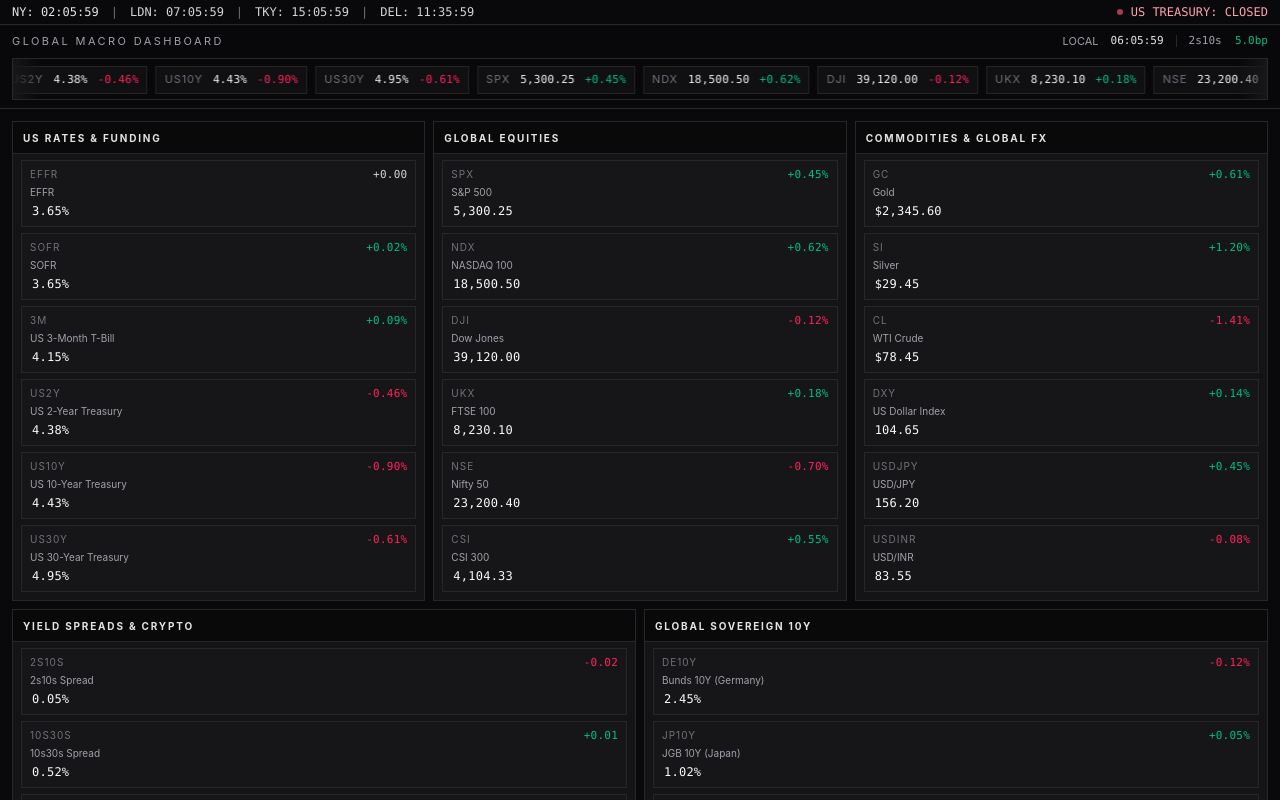
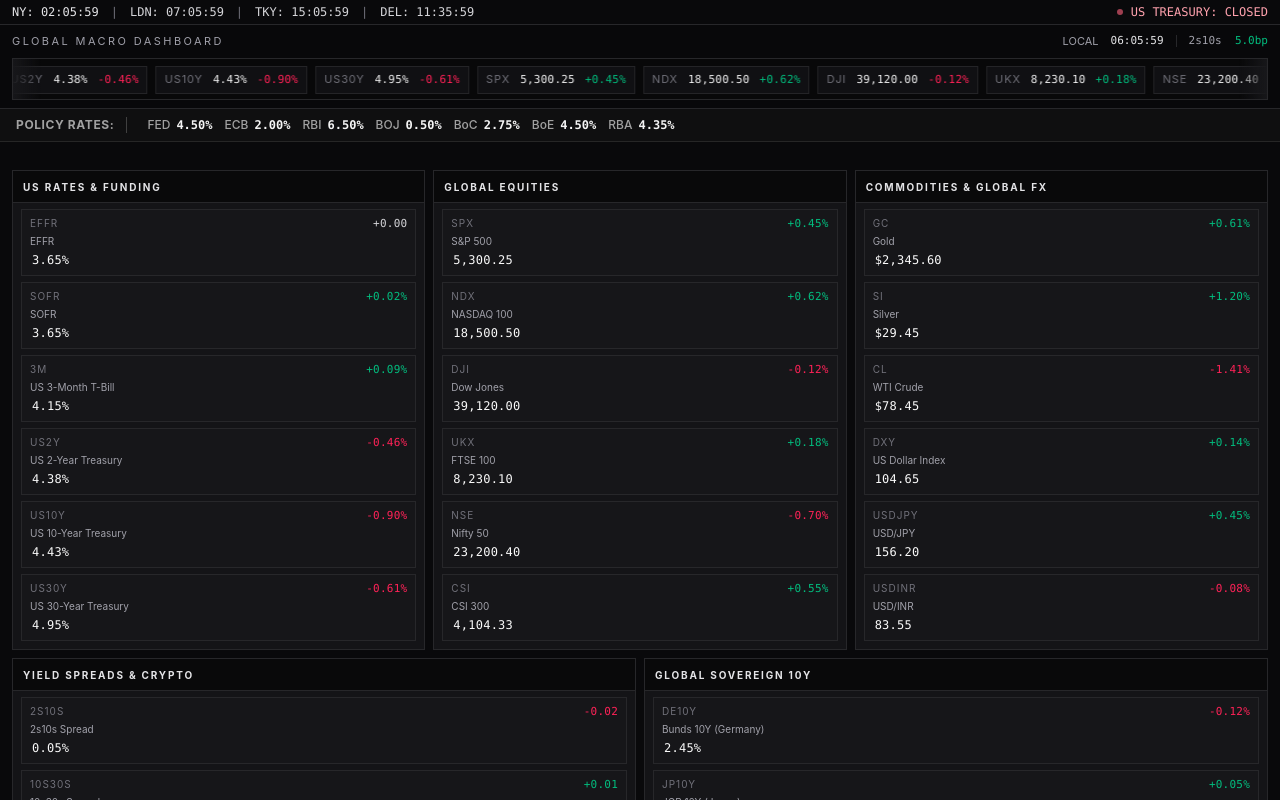
Before and after one commit to shashwatp98/Macro-Dashboard_P1, a SvelteKit app: page / in a window 1280 px wide. Shown: the top 800 px of the page. Built offline with nearby package versions, Linux system fonts and the light colour scheme; no server answers.

Commit message:
Added Policy Rates

```diff
--- a/src/routes/+page.server.ts
+++ b/src/routes/+page.server.ts
@@ -18,6 +18,24 @@
 	'TVC:JP10Y',
 	'TVC:AU10Y'
 ] as const;
+
+const TV_CB_QUOTE_SYMBOLS =
+	'ECONOMICS:USINTR,ECONOMICS:EUINTR,ECONOMICS:ININTR,ECONOMICS:JPINTR,ECONOMICS:CAINTR,ECONOMICS:GBINTR,ECONOMICS:AUINTR';
+
+const TV_CB_QUOTES_URL = `https://widgets.tradingview.com/api/v1/quotes?symbols=${TV_CB_QUOTE_SYMBOLS}`;
+
+const CB_SYMBOL_SUFFIX_TO_KEY: Record<
+	'USINTR' | 'EUINTR' | 'ININTR' | 'JPINTR' | 'CAINTR' | 'GBINTR' | 'AUINTR',
+	keyof CentralBanks
+> = {
+	USINTR: 'us',
+	EUINTR: 'eu',
+	ININTR: 'in',
+	JPINTR: 'jp',
+	CAINTR: 'ca',
+	GBINTR: 'gb',
+	AUINTR: 'au'
+};
 
 type MacroPayloadKey = 'uscpi' | 'uscpicore' | 'uspce' | 'usnfp' | 'usur' | 'usgdp';
 
@@ -102,6 +120,16 @@
 	changeFromPrior: number;
 	forecast: number;
 	status: MacroStatus;
+};
+
+export type CentralBanks = {
+	us: number;
+	eu: number;
+	in: number;
+	jp: number;
+	ca: number;
+	gb: number;
+	au: number;
 };
 
 type YahooChartMeta = {
@@ -252,6 +280,71 @@
 	spread2s10s: { price: 0.05, change: -0.02 },
 	spread10s30s: { price: 0.52, change: 0.01 },
 	...OFFICIAL_MACRO_2026
+};
+
+const FALLBACK_CENTRAL_BANKS: CentralBanks = {
+	us: 4.5,
+	eu: 2.0,
+	in: 6.5,
+	jp: 0.5,
+	ca: 2.75,
+	gb: 4.5,
+	au: 4.35
+};
+
+type TvWidgetQuoteValue = number | { lp?: number; [key: string]: unknown };
+
+type TvWidgetQuotesResponse = {
+	results?: Array<{
+		s?: string;
+		v?: TvWidgetQuoteValue;
+	}>;
+};
+
+const parseCbQuoteRate = (value: TvWidgetQuoteValue | undefined): number | null => {
+	if (typeof value === 'number' && Number.isFinite(value)) {
+		return value;
+	}
+
+	if (value && typeof value === 'object' && typeof value.lp === 'number' && Number.isFinite(value.lp)) {
+		return value.lp;
+	}
+
+	return null;
+};
+
+const fetchCentralBankRates = async (): Promise<CentralBanks> => {
+	const rates: CentralBanks = { ...FALLBACK_CENTRAL_BANKS };
+
+	const cbResponse = await fetch(TV_CB_QUOTES_URL, {
+		headers: TV_FETCH_HEADERS,
+		signal: AbortSignal.timeout(FETCH_TIMEOUT_MS)
+	});
+
+	if (!cbResponse.ok) {
+		throw new Error(`TradingView CB quotes responded with ${cbResponse.status}`);
+	}
+
+	const json = (await cbResponse.json()) as TvWidgetQuotesResponse;
+
+	for (const entry of json.results ?? []) {
+		const suffix = entry.s?.split(':')[1] as keyof typeof CB_SYMBOL_SUFFIX_TO_KEY | undefined;
+		if (!suffix) {
+			continue;
+		}
+
+		const key = CB_SYMBOL_SUFFIX_TO_KEY[suffix];
+		if (!key) {
+			continue;
+		}
+
+		const rate = parseCbQuoteRate(entry.v);
+		if (rate !== null) {
+			rates[key] = rate;
+		}
+	}
+
+	return rates;
 };
 
 const TV_FETCH_HEADERS = {
@@ -631,6 +724,14 @@
 
 	applyYieldSpreads(payload);
 
+	let centralBanks: CentralBanks = { ...FALLBACK_CENTRAL_BANKS };
+
+	try {
+		centralBanks = await fetchCentralBankRates();
+	} catch (error) {
+		console.error('TradingView CB Quotes Fetch Failed:', error);
+	}
+
 	console.log('SUCCESS! Macro Data:', {
 		btc: payload.liveBitcoin,
 		effr: payload.effr,
@@ -642,5 +743,5 @@
 		de10y: payload.de10y
 	});
 
-	return payload;
+	return { ...payload, centralBanks };
 };
--- a/src/routes/+page.svelte
+++ b/src/routes/+page.svelte
@@ -728,6 +728,44 @@
 					</div>
 				</div>
 			</div>
+		</div>
+	</div>
+
+	<div
+		class="w-full flex flex-wrap items-center gap-3 bg-neutral-900/50 border-b border-neutral-800 p-2 px-4 mb-4"
+		aria-label="Global policy rates"
+	>
+		<span
+			class="text-xs font-bold uppercase tracking-wider text-neutral-400 mr-2 border-r border-neutral-700 pr-3"
+			>POLICY RATES:</span
+		>
+		<div class="flex items-center gap-1.5 text-xs">
+			<span class="text-neutral-400 font-medium">FED</span>
+			<span class="font-mono font-bold text-neutral-100">{data.centralBanks.us.toFixed(2)}%</span>
+		</div>
+		<div class="flex items-center gap-1.5 text-xs">
+			<span class="text-neutral-400 font-medium">ECB</span>
+			<span class="font-mono font-bold text-neutral-100">{data.centralBanks.eu.toFixed(2)}%</span>
+		</div>
+		<div class="flex items-center gap-1.5 text-xs">
+			<span class="text-neutral-400 font-medium">RBI</span>
+			<span class="font-mono font-bold text-neutral-100">{data.centralBanks.in.toFixed(2)}%</span>
+		</div>
+		<div class="flex items-center gap-1.5 text-xs">
+			<span class="text-neutral-400 font-medium">BOJ</span>
+			<span class="font-mono font-bold text-neutral-100">{data.centralBanks.jp.toFixed(2)}%</span>
+		</div>
+		<div class="flex items-center gap-1.5 text-xs">
+			<span class="text-neutral-400 font-medium">BoC</span>
+			<span class="font-mono font-bold text-neutral-100">{data.centralBanks.ca.toFixed(2)}%</span>
+		</div>
+		<div class="flex items-center gap-1.5 text-xs">
+			<span class="text-neutral-400 font-medium">BoE</span>
+			<span class="font-mono font-bold text-neutral-100">{data.centralBanks.gb.toFixed(2)}%</span>
+		</div>
+		<div class="flex items-center gap-1.5 text-xs">
+			<span class="text-neutral-400 font-medium">RBA</span>
+			<span class="font-mono font-bold text-neutral-100">{data.centralBanks.au.toFixed(2)}%</span>
 		</div>
 	</div>
 
```
